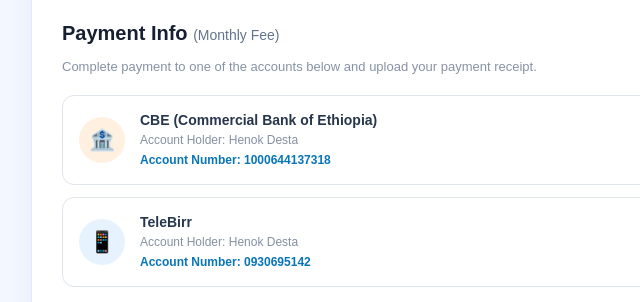
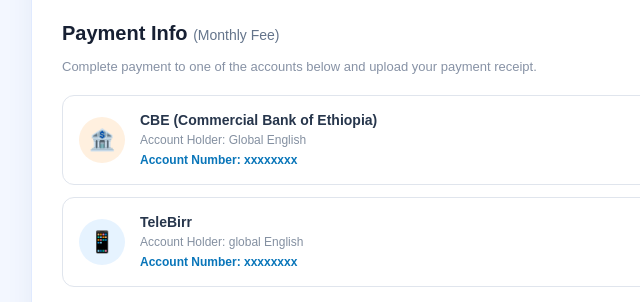
Before and after one commit to henokdesta67-glitch/Global-English-, a plain HTML site: page index.html in a window 1280 px wide. Shown: the part 1000-1302 px from the top of the page, 129-769 px from the left. Drawn offline with Linux system fonts and the light colour scheme.

Commit message:
Mask account numbers and update account holder names
Updated account holder names and masked account numbers for privacy.

```diff
--- a/index.html
+++ b/index.html
@@ -344,10 +344,10 @@
 
                         <h3>CBE (Commercial Bank of Ethiopia)</h3>
 
-                        <p>Account Holder: Henok Desta</p>
+                        <p>Account Holder: Global English </p>
 
                         <strong>
-                            Account Number: 1000644137318
+                            Account Number: xxxxxxxx
                         </strong>
 
                     </div>
@@ -366,10 +366,10 @@
 
                         <h3>TeleBirr</h3>
 
-                        <p>Account Holder: Henok Desta</p>
+                        <p>Account Holder: global English </p>
 
                         <strong>
-                            Account Number: 0930695142
+                            Account Number: xxxxxxxx
                         </strong>
 
                     </div>
```
